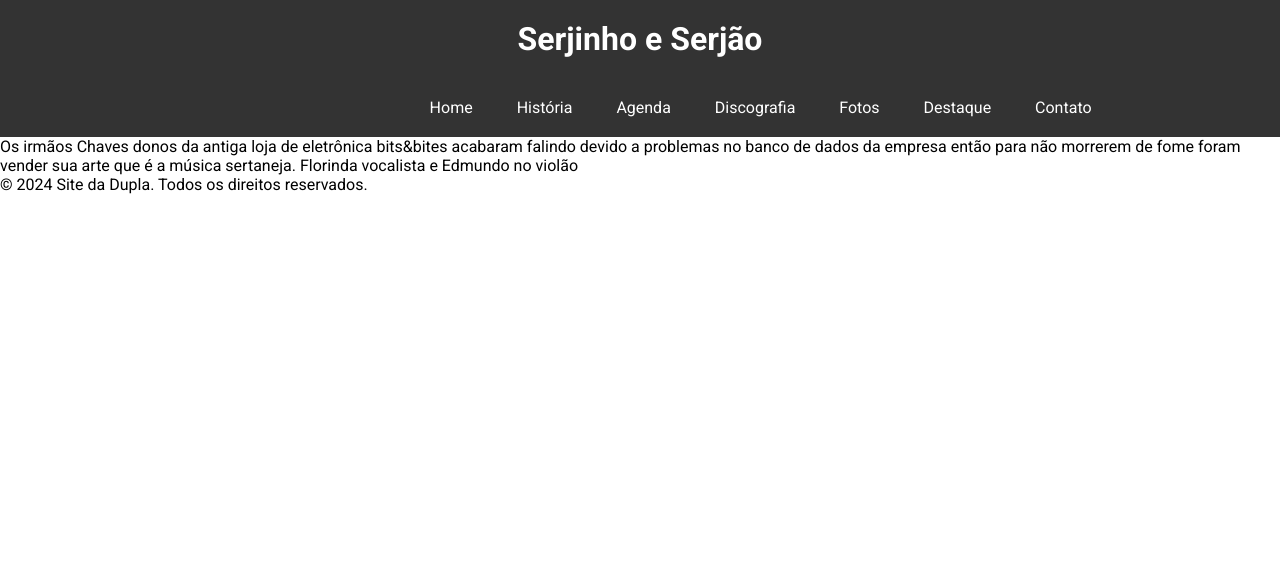
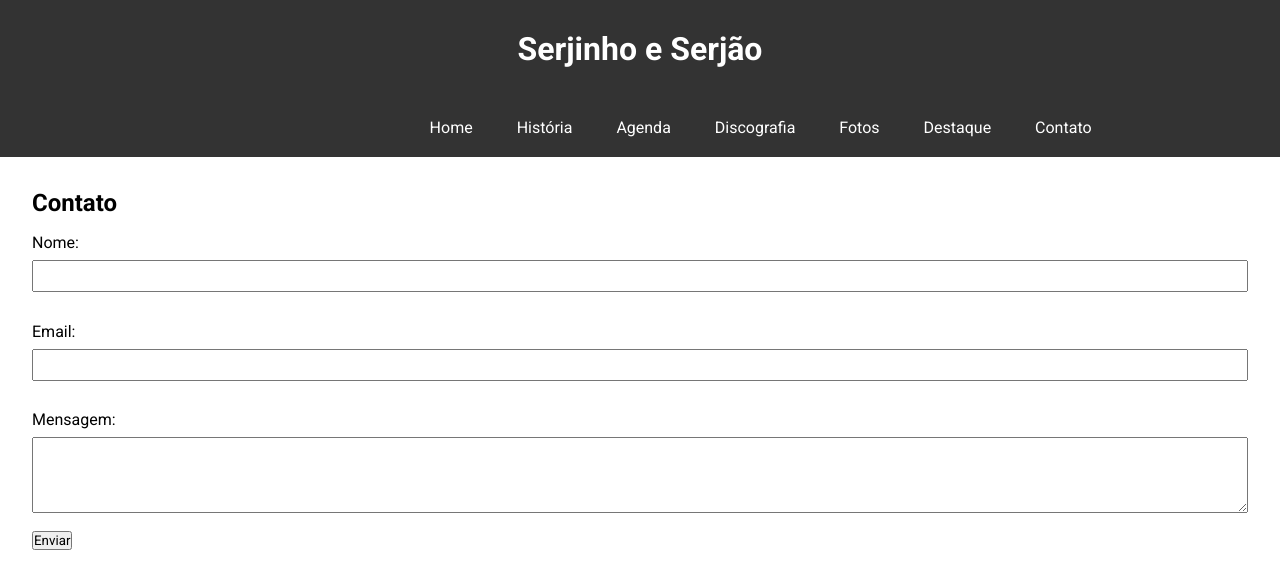
Before and after one commit to SarahElizabeteTDS/trabalhoDW, a plain HTML site: page contato.html in a window 1280 px wide. Drawn offline with Linux system fonts and the light colour scheme.

Commit message:
arrumei varias coisas

```diff
--- a/contato.html
+++ b/contato.html
@@ -24,10 +24,20 @@
         </nav>
     </header>
     <main>
-        <p>Os irmãos Chaves donos da antiga loja de eletrônica bits&bites acabaram falindo devido a problemas no banco de dados da empresa então para não morrerem de fome foram vender sua arte que é a música sertaneja. Florinda vocalista e Edmundo no violão</p>
+        <div class="container">
+            <section id="contato" class="formulario">
+                <h2>Contato</h2>
+                <form action="#" method="post">
+                    <label for="name">Nome:</label>
+                    <input type="text" id="name" name="name">
+                    <label for="email">Email:</label>
+                    <input type="email" id="email" name="email">
+                    <label for="message">Mensagem:</label>
+                    <textarea id="message" name="message" rows="4"></textarea>
+                    <button type="submit">Enviar</button>
+                </form>
+            </section>
+        </div>
     </main>
-    <footer>
-        <p>&copy; 2024 Site da Dupla. Todos os direitos reservados.</p>
-    </footer>
 </body>
 </html>
--- a/style.css
+++ b/style.css
@@ -18,8 +18,8 @@ header{
 header h1{
     text-align: center;
     color: #ffffff;
-    padding-top: 20px;
-    padding-bottom: 20px;
+    padding-top: 30px;
+    padding-bottom: 30px;
 }
 
 header #menu ul{
@@ -47,3 +47,27 @@ header #menu ul li a:hover{
 .container {
     padding: 2em;
 }
+
+.destaque {
+    background-color: #f4f4f4;
+    padding: 2em;
+    margin-bottom: 2em;
+}
+
+.agenda{
+    background-color: #f4f4f4;
+    padding: 2em;
+    margin-bottom: 2em;
+}
+
+.formulario label {
+    display: block;
+    margin: 1em 0 0.5em;
+}
+
+.formulario input,
+.formulario textarea {
+    width: 100%;
+    padding: 0.5em;
+    margin-bottom: 1em;
+}
```
Also changed, not shown: agenda.html (+10 -4 lines), destaque.html (+1 -9 lines), discografia.html (+0 -3 lines), fotos.html (+0 -3 lines), historia.html (+0 -3 lines), index.html (+6 -4 lines), imagens/ginoegeno.jpg (added), imagens/idolo.jpg (added), imagens/irmano.jpg (added).
